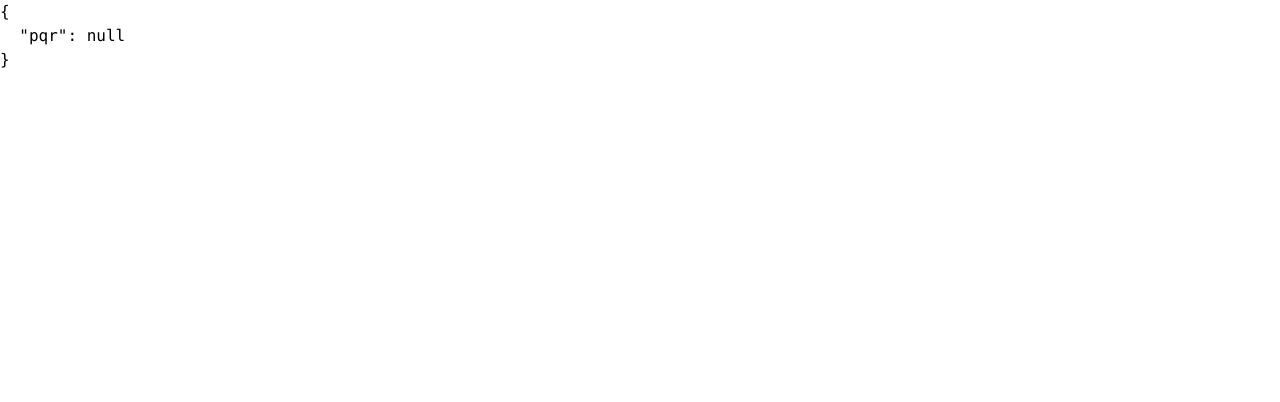
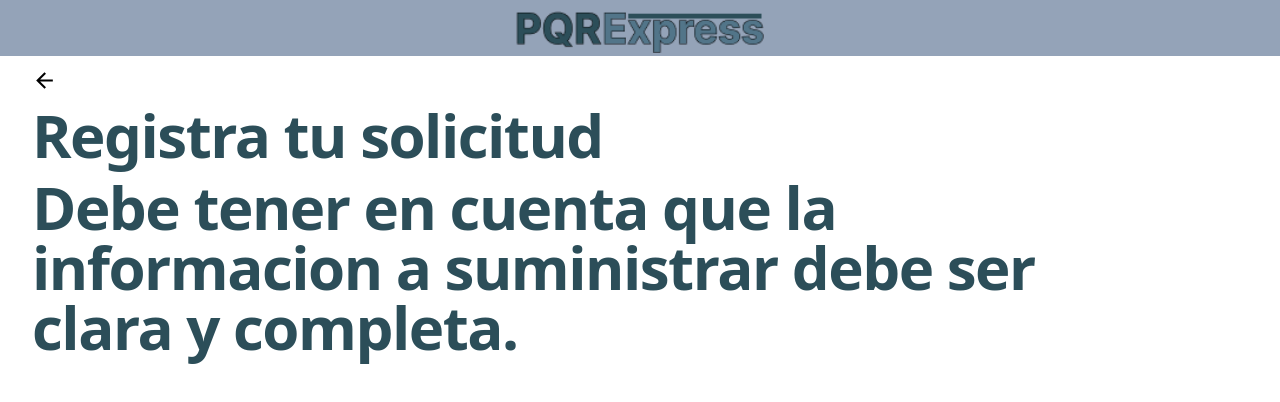
Before and after one commit to BryanBrinez/pqrexpress, a Next.js app: page /consultar-pqr/1 in a window 1280 px wide. Shown: the top 402 px of the page. Built offline with nearby package versions, Linux system fonts and the light colour scheme; no server answers; the database is empty.

Commit message:
update styles

```diff
--- a/src/app/consultar-pqr/[rad]/page.jsx
+++ b/src/app/consultar-pqr/[rad]/page.jsx
@@ -1,6 +1,9 @@
 "use client";
 import { useState, useEffect } from "react";
 import Axios from "axios";
+import Header from "@/components/Header";
+import Link from "next/link";
+import { MdArrowBack } from "react-icons/md";
 
 export default function Page({ params }) {
   const [pqr, setPQR] = useState(null);
@@ -20,8 +23,26 @@ export default function Page({ params }) {
     fetchPQR();
   }, []);
   return (
-    <div>
-      <pre>{JSON.stringify({pqr},null,2)}</pre>
+    <div className="w-screen h-fit flex items-center text-black flex-col px-4 bg-white ">
+      <Header />
+
+      <div className="flex-1 h-screen px-4 py-3 flex flex-col justify-center ">
+        <div className="flex w-full justify-start items-center">
+          <Link href={"/"}>
+            <MdArrowBack size={25} />
+          </Link>
+        </div>
+
+        <h1 className="py-3 text-3xl font-extrabold  leading-none tracking-tight text-colorThree md:text-5xl lg:text-6xl ">
+          Registra tu solicitud
+        </h1>
+
+        <p className="text-lg w-5/6 font-semibold leading-none  tracking-tight text-colorThree md:text-5xl lg:text-6xl">
+          Debe tener en cuenta que la informacion a suministrar debe ser clara y
+          completa.
+        </p>
+
+      </div>
     </div>
   );
 }
--- a/src/app/page.jsx
+++ b/src/app/page.jsx
@@ -27,24 +27,30 @@ export default function Home() {
           <p className="text-lg mt-6 text-colorThree font-semibold lg:text-xl">
             ¿Qué desea realizar?
           </p>
-          <div className="flex mt-4 w-full justify-around md:justify-around lg:justify-center lg:gap-4">
+
+        </div>
+        <div className="flex mt-4  w-full justify-around md:justify-around lg:justify-center lg:gap-4">
             <Link
               className="flex items-center p-2 bg-colorOne text-white font-bold rounded "
               href="/crear-pqr"
             >
               <AiOutlineForm size={25} />
-              &nbsp;Crea tu PQR
+              Crea tu PQR
             </Link>
             <Link
               className="flex items-center p-2 bg-colorOne text-white font-semibold rounded "
               href="/consultar-pqr"
             >
               <BiSearch size={25} />
-              &nbsp;Consulta tu PQR
+              Consulta tu PQR
             </Link>
           </div>
-        </div>
       </div>
+      <p >¿Eres administrador?
+        <Link  className="font-semibold text-colorOne" href={"/login"}>
+        &nbsp;Inicia sesión
+        </Link>
+      </p>
     </div>
   );
 }
--- a/src/components/Header.jsx
+++ b/src/components/Header.jsx
@@ -1,24 +1,15 @@
 "use client";
+import Image from "next/image";
 import Link from "next/link";
 import { AiOutlineLogin } from "react-icons/ai";
 
 export default function Header() {
 
   return (
-    <div className="flex items-center justify-around w-screen h-14 bg-slate-500">
-        <a href="/">
-          <img src="/logo.png" width="250" alt="Logo de la empresa" />
-        </a>
-
-        <div>
-            <Link
-            className="flex items-center p-2 text-white font-bold rounded "
-            href="/login"
-            >
-            <AiOutlineLogin size={25} />
-            &nbsp;Iniciar sesión
-            </Link>
-        </div>
+    <div className="flex items-center justify-around w-screen h-14 bg-slate-400">
+        <Link href="/">
+          <Image src="/logo1.6.png" width="250" height="500" alt="Logo de la empresa" />
+        </Link>
         </div>
   );
 }
--- a/src/components/Message.jsx
+++ b/src/components/Message.jsx
@@ -3,17 +3,23 @@ import { useEffect, useState } from "react";
 import Link from "next/link";
 
 export default function Message({ data }) {
-
   // Función para formatear la fecha y hora
   const formatDateTime = (dateTime) => {
     const date = new Date(dateTime);
-    const day = date.getDate().toString().padStart(2, '0');
-    const month = (date.getMonth() + 1).toString().padStart(2, '0');
+    const day = date.getDate().toString().padStart(2, "0");
+    const month = (date.getMonth() + 1).toString().padStart(2, "0");
     const year = date.getFullYear();
-    const hours = date.getHours().toString().padStart(2, '0');
-    const minutes = date.getMinutes().toString().padStart(2, '0');
+    const hours = date.getHours().toString().padStart(2, "0");
+    const minutes = date.getMinutes().toString().padStart(2, "0");
 
     return `${day}/${month}/${year} ${hours}:${minutes}`;
+  };
+  //Función para mostrar el subject
+  const truncateString = (str, num) => {
+    if (str.length <= num) {
+      return str;
+    }
+    return str.slice(0, num) + "...";
   };
 
   return (
@@ -29,8 +35,12 @@ export default function Message({ data }) {
         >
           <Link key={index} href={`/dashboard/pqrs/${item.radicado}`}>
             <div className="flex w-full justify-between items-center">
-              <h1 className="font-bold text-slate-950">{item.subject}</h1>
-              <p className="text-xs text-slate-600"> {formatDateTime(item.createdAt)}</p>
+              <h1 className="font-bold text-sm text-slate-950">
+                {truncateString(item.subject, 27)}
+              </h1>
+              <p className="text-xs text-right text-slate-600">
+                {formatDateTime(item.createdAt)}
+              </p>
             </div>
 
             <p className=" text-xs text-slate-500">{item.fullname}</p>
--- a/src/components/Navbar.jsx
+++ b/src/components/Navbar.jsx
@@ -1,42 +1,54 @@
-"use client"
+"use client";
 import Link from "next/link";
 import React from "react";
 import { signOut } from "next-auth/react";
+import { usePathname, useRouter } from "next/navigation";
 
 import { AiOutlineUserAdd } from "react-icons/ai";
 import { BiMessageAltDetail, BiLogOut } from "react-icons/bi";
 
 export default function Navbar() {
+  const router = useRouter();
+  const pathname = usePathname()
+  console.log(pathname)
 
   const handleClick = () => {
-    signOut()
+    signOut();
   };
-
 
   return (
     <div className="w-screen h-15 p-3 fixed bottom-0 text-black bg-colorOne">
       <div className="flex items-center justify-around">
-        <div className="flex flex-col items-center justify-center">
-          <Link href={"/dashboard/register"}>
-            <AiOutlineUserAdd size={32} />
+        <div
+          className={`flex flex-col items-center justify-center ${
+            pathname === "/dashboard/register" ? "text-white" : "active"
+          }`}
+        >
+          <Link href="/dashboard/register">
+            <AiOutlineUserAdd   size={32} />
           </Link>
           <div className="text-xs">Registro</div>
         </div>
 
-        <div className="flex flex-col items-center justify-center">
-          <Link href={"/dashboard/pqrs"}>
+        <div
+          className={`flex flex-col items-center justify-center ${
+            pathname === "/dashboard/pqrs" ? "text-white" : "active"
+          }`}
+        >
+          <Link href="/dashboard/pqrs">
             <BiMessageAltDetail size={32} />
           </Link>
           <div className="text-xs">PQRs</div>
         </div>
 
         <div className="flex flex-col items-center justify-center">
-          <button  onClick={handleClick} >
-          <BiLogOut size={32} />
+          <button onClick={handleClick}>
+            <BiLogOut size={32} />
           </button>
-          <div className="text-xs">Salir</div>
+          <div className="text-xs">&nbsp;&nbsp;Salir</div>
         </div>
       </div>
+
     </div>
   );
 }
```
Also changed, not shown: public/logo1.6.png (added).
